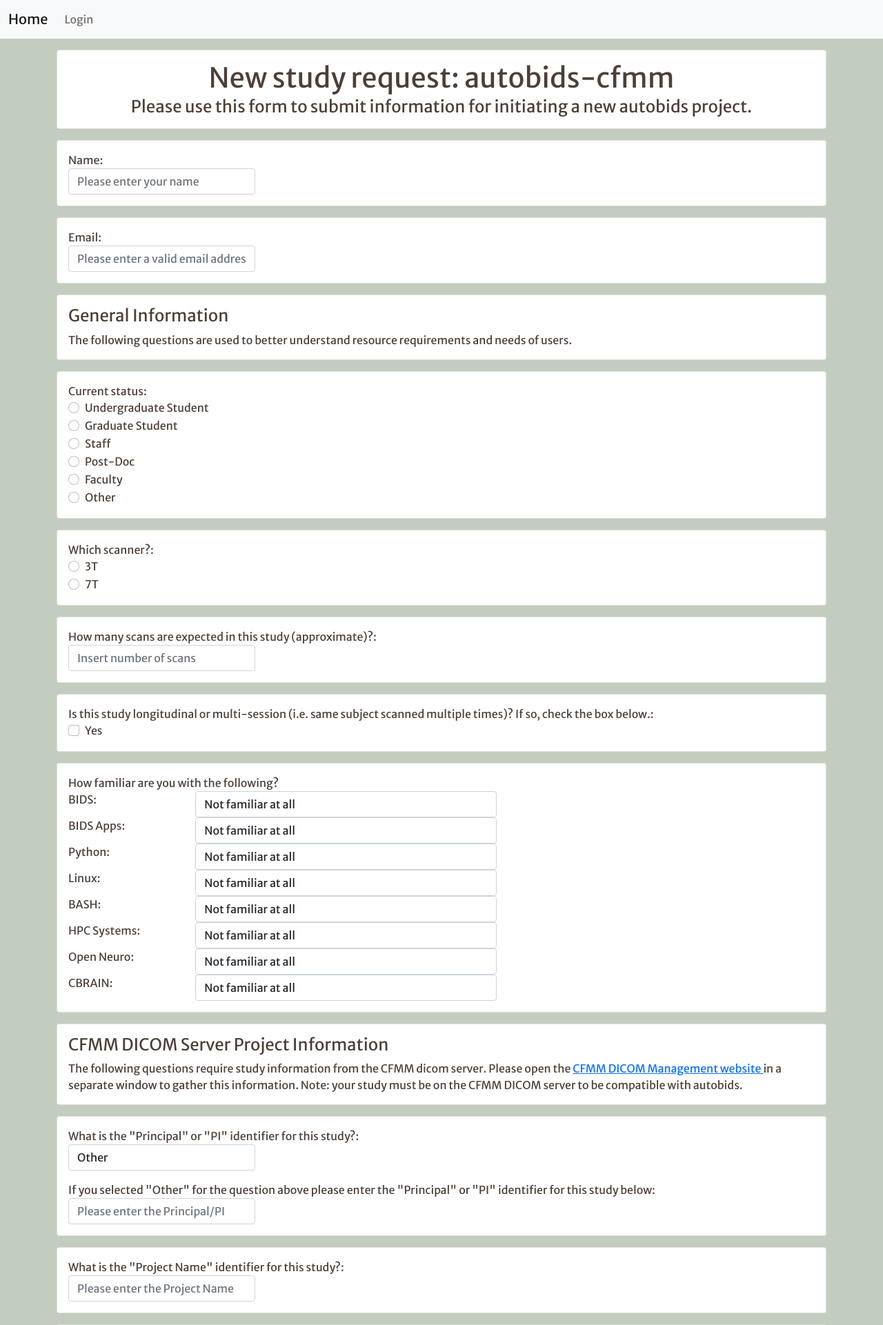
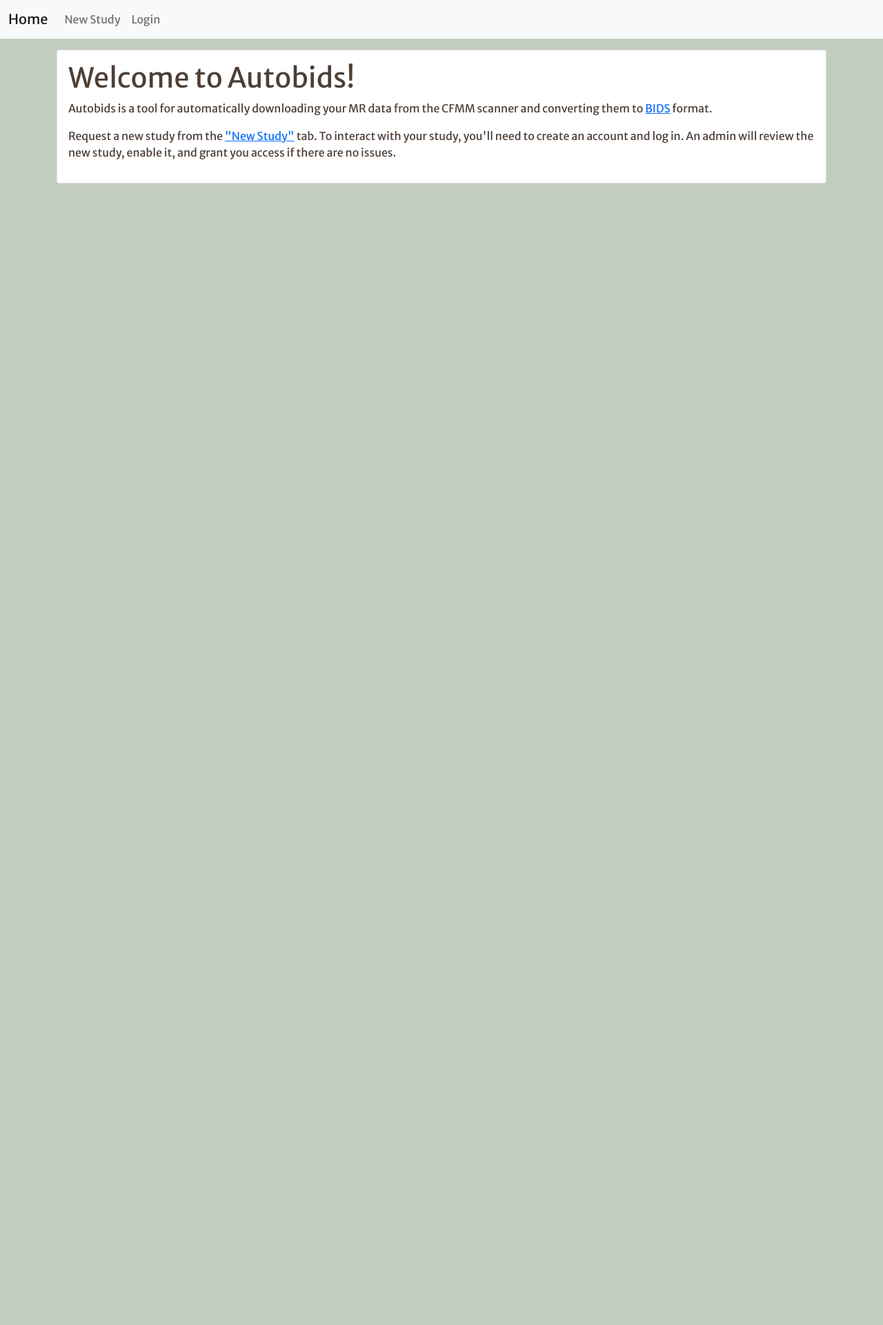
Before and after one commit to khanlab/autobids-portal, a Flask app: page / in a window 1280 px wide. Shown: the top 1921 px of the page at 69% size. After the commit the page ends 266 px from the top, so only its background shows below. Run offline with Flask 2, Linux system fonts and the light colour scheme; parts of the project's set-up code (start-up, migrations or seed data) failed here and were passed over.

Commit message:
Add a splash page to explain autobids

```diff
--- a/autobidsportal/routes.py
+++ b/autobidsportal/routes.py
@@ -76,9 +76,14 @@ def check_current_authorized(study):
         abort(404)
 
 
-@portal_blueprint.route("/", methods=["GET", "POST"])
-@portal_blueprint.route("/index", methods=["GET", "POST"])
+@portal_blueprint.route("/", methods=["GET"])
+@portal_blueprint.route("/index", methods=["GET"])
 def index():
+    """A splash page to describe autobids."""
+    return render_template("index.html")
+
+@portal_blueprint.route("/new", methods=["GET", "POST"])
+def new_study():
     """Provides a survey form for users to fill out.
 
     If the Principal table is not empty, the principal names are added to
@@ -110,7 +115,6 @@ def index():
             ),
         )
 
-        return redirect(url_for("portal_blueprint.index"))
     return render_template("survey.html", form=form)
 
 
--- a/autobidsportal/templates/base.html
+++ b/autobidsportal/templates/base.html
@@ -28,6 +28,9 @@
         <a class="navbar-brand" href="{{ url_for('portal_blueprint.index') }}">Home</a>
         <div class="collapse navbar-collapse" id="bs-example-navbar-collapse-1">
           <ul class="navbar-nav navbar-right">
+            <li class="nav-item">
+              <a class="nav-link" href="{{ url_for('portal_blueprint.new_study') }}">New Study</a>
+            </li>
             {% if current_user.is_anonymous %}
               <li class="nav-item">
                 <a class="nav-link" href="{{ url_for('portal_blueprint.login') }}">Login</a>
@@ -39,7 +42,7 @@
                 </li>
               {% endif %}
               <li class="nav-item">
-                <a class="nav-link" href="{{ url_for('portal_blueprint.results') }}">Results</a>
+                <a class="nav-link" href="{{ url_for('portal_blueprint.results') }}">Studies</a>
               </li>
               <li class="nav-item">
                 <a class="nav-link" href="{{ url_for('portal_blueprint.logout') }}">Logout</a>
--- /dev/null
+++ b/autobidsportal/templates/index.html
@@ -0,0 +1,30 @@
+{% extends "base.html" %}
+{% block title %}
+  Home
+{% endblock title %}
+{% block app_content %}
+  <div class="container">
+    <div class="row">
+      <div class="col">
+        <div class="card my-3">
+          <div class="card-body">
+            <h1 class="card-title">Welcome to Autobids!</h1>
+            <p class="card-text">
+              Autobids is a tool for automatically downloading your MR data
+              from the CFMM scanner and converting them to
+              <a href="https://bids.neuroimaging.io/">BIDS</a>
+              format.
+            </p>
+            <p>
+              Request a new study from the
+              <a href="{{ url_for('portal_blueprint.new_study') }}">"New Study"</a>
+              tab. To interact with your study, you'll need to create an
+              account and log in. An admin will review the new study, enable
+              it, and grant you access if there are no issues.
+            </p>
+          </div>
+        </div>
+      </div>
+    </div>
+  </div>
+{% endblock app_content %}
```
